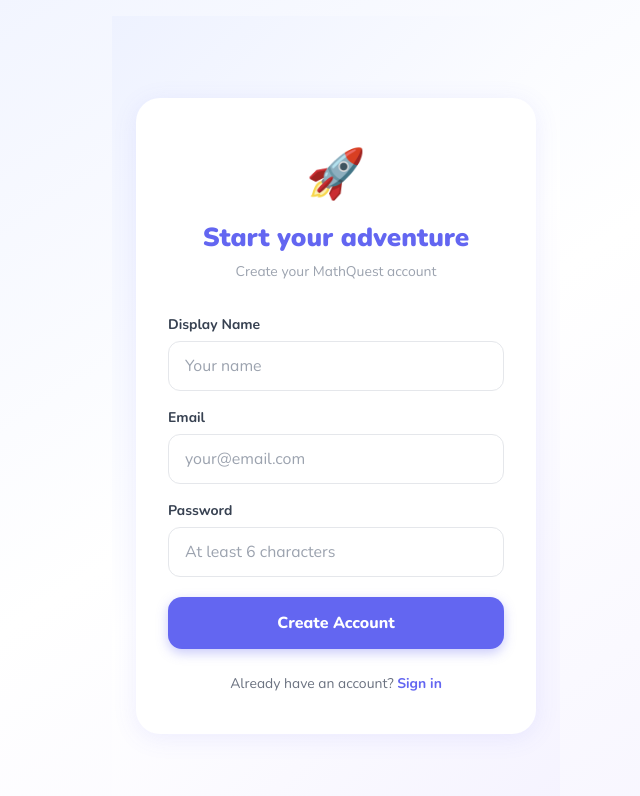
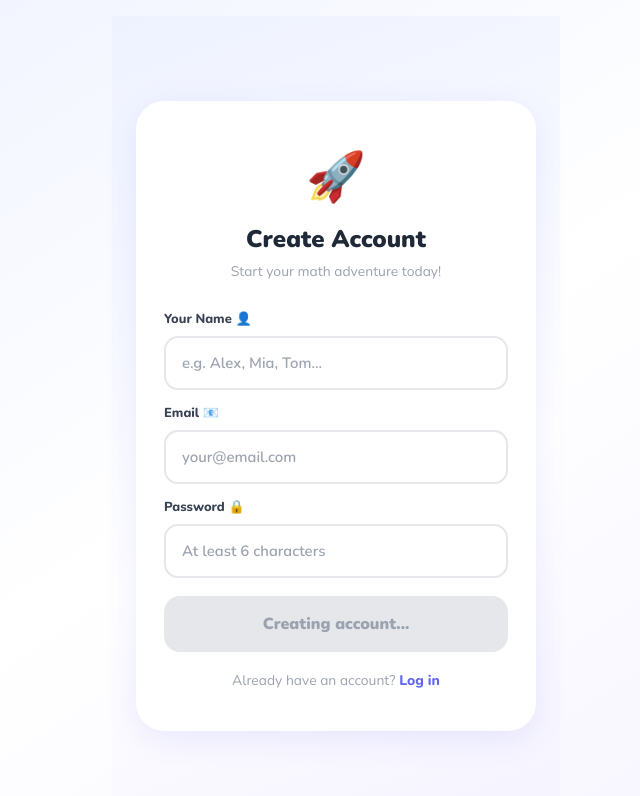
Before and after one commit to 9doltada9-dot/mathquest, a Next.js app in the folder apps/web/: page /mathquest/register in a window 1280 px wide. Shown: the top 796 px of the page, without its empty margins (304-944 px from the left). Built offline with nearby package versions, Linux system fonts and the light colour scheme; no server answers.

Commit message:
feat: add display name input in register

```diff
--- a/apps/web/src/app/(auth)/register/page.tsx
+++ b/apps/web/src/app/(auth)/register/page.tsx
@@ -1,175 +1,151 @@
 'use client'
 
-import { useState, useEffect } from 'react'
-import { useRouter } from 'next/navigation'
+import { useState } from 'react'
 import { useAuthStore } from '@/store/authStore'
+import { useGameStore } from '@/store/gameStore'
 
 export default function RegisterPage() {
-  const router = useRouter()
-  const { signUp, user, loading, error, clearError, initialize } = useAuthStore()
-
-  const [displayName, setDisplayName] = useState('')
+  const { signUp, loading, error } = useAuthStore()
+  const { setDisplayName } = useGameStore()
+  const [name, setName] = useState('')
   const [email, setEmail] = useState('')
   const [password, setPassword] = useState('')
-  const [submitting, setSubmitting] = useState(false)
-  const [success, setSuccess] = useState(false)
+  const [done, setDone] = useState(false)
+  const [localError, setLocalError] = useState('')
 
-  useEffect(() => { initialize() }, [initialize])
-  useEffect(() => { if (user) router.push('/dashboard') }, [user, router])
+  const handleSubmit = async () => {
+    setLocalError('')
+    if (!name.trim()) { setLocalError('Please enter your name'); return }
+    if (!email.trim()) { setLocalError('Please enter your email'); return }
+    if (password.length < 6) { setLocalError('Password must be at least 6 characters'); return }
 
-  const handleSubmit = async (e: React.FormEvent) => {
-    e.preventDefault()
-    setSubmitting(true)
-    await signUp(email, password, displayName)
-    setSubmitting(false)
-    if (!error) setSuccess(true)
+    const result = await signUp(email, password)
+    if (!result.error) {
+      setDisplayName(name.trim())
+      setDone(true)
+    }
   }
 
-  if (success) {
-    return (
-      <div style={{
-        minHeight: '100vh', display: 'flex', alignItems: 'center', justifyContent: 'center',
-        background: 'linear-gradient(135deg, #ECFDF5 0%, #fff 100%)',
-        fontFamily: 'Nunito, sans-serif', padding: '1rem',
-      }}>
-        <div style={{ textAlign: 'center', maxWidth: 360 }}>
-          <div style={{ fontSize: 64, marginBottom: 16 }}>🎉</div>
-          <h2 style={{ fontSize: 24, fontWeight: 900, color: '#059669', marginBottom: 8 }}>
-            Account created!
-          </h2>
-          <p style={{ color: '#6B7280', fontSize: 15, marginBottom: 24 }}>
-            Check your email to confirm your account, then sign in.
-          </p>
-          <a href="/mathquest/login/" style={{
-            background: '#6366F1', color: 'white',
-            padding: '12px 32px', borderRadius: 14,
-            fontWeight: 700, textDecoration: 'none', fontSize: 15,
-          }}>
-            Go to Login
-          </a>
-        </div>
-      </div>
-    )
+  const inputStyle = {
+    width: '100%', padding: '14px 16px', borderRadius: 14,
+    border: '2px solid #E5E7EB', fontSize: 15, fontFamily: 'Nunito, sans-serif',
+    fontWeight: 600, color: '#1F2937', outline: 'none',
+    boxSizing: 'border-box' as const, transition: 'border-color 0.2s',
   }
 
+  if (done) return (
+    <div style={{ minHeight: '100vh', background: 'linear-gradient(160deg,#EEF2FF 0%,#fff 60%,#F5F3FF 100%)', display: 'flex', alignItems: 'center', justifyContent: 'center', fontFamily: 'Nunito, sans-serif', padding: 20 }}>
+      <div style={{ background: 'white', borderRadius: 28, padding: '40px 32px', textAlign: 'center', maxWidth: 360, width: '100%', boxShadow: '0 8px 32px rgba(99,102,241,0.12)' }}>
+        <div style={{ fontSize: 60, marginBottom: 12 }}>🎉</div>
+        <h2 style={{ fontSize: 24, fontWeight: 900, color: '#1F2937', margin: '0 0 8px' }}>Welcome, {name}!</h2>
+        <p style={{ color: '#6B7280', fontSize: 14, margin: '0 0 24px', lineHeight: 1.6 }}>
+          Check your email to confirm your account, then log in to start your adventure!
+        </p>
+        <a href="/mathquest/login/" style={{
+          display: 'block', background: 'linear-gradient(135deg,#6366F1,#8B5CF6)',
+          color: 'white', borderRadius: 16, padding: '16px', fontSize: 16,
+          fontWeight: 900, textDecoration: 'none', textAlign: 'center',
+        }}>
+          Go to Login →
+        </a>
+      </div>
+    </div>
+  )
+
   return (
-    <div style={{
-      minHeight: '100vh',
-      background: 'linear-gradient(135deg, #EEF2FF 0%, #fff 50%, #F5F3FF 100%)',
-      display: 'flex', alignItems: 'center', justifyContent: 'center',
-      padding: '1rem', fontFamily: 'Nunito, sans-serif',
-    }}>
-      <div style={{
-        background: 'white', borderRadius: 24, padding: '2.5rem 2rem',
-        width: '100%', maxWidth: 400,
-        boxShadow: '0 4px 24px rgba(99,102,241,0.1)',
-      }}>
-        <div style={{ textAlign: 'center', marginBottom: 32 }}>
-          <div style={{ fontSize: 48 }}>🚀</div>
-          <h1 style={{ fontSize: 26, fontWeight: 900, color: '#6366F1', margin: '8px 0 4px' }}>
-            Start your adventure
-          </h1>
-          <p style={{ color: '#9CA3AF', fontSize: 14, margin: 0 }}>
-            Create your MathQuest account
-          </p>
+    <div style={{ minHeight: '100vh', background: 'linear-gradient(160deg,#EEF2FF 0%,#fff 60%,#F5F3FF 100%)', display: 'flex', alignItems: 'center', justifyContent: 'center', fontFamily: 'Nunito, sans-serif', padding: 20 }}>
+      <div style={{ background: 'white', borderRadius: 28, padding: '40px 28px', maxWidth: 400, width: '100%', boxShadow: '0 8px 32px rgba(99,102,241,0.12)' }}>
+
+        {/* Header */}
+        <div style={{ textAlign: 'center', marginBottom: 28 }}>
+          <div style={{ fontSize: 48, marginBottom: 8 }}>🚀</div>
+          <h1 style={{ fontSize: 24, fontWeight: 900, color: '#1F2937', margin: '0 0 4px' }}>Create Account</h1>
+          <p style={{ color: '#9CA3AF', fontSize: 14, margin: 0 }}>Start your math adventure today!</p>
         </div>
 
-        {error && (
-          <div style={{
-            background: '#FEE2E2', borderRadius: 12, padding: '12px 16px',
-            color: '#DC2626', fontSize: 14, marginBottom: 20,
-            display: 'flex', justifyContent: 'space-between', alignItems: 'center',
-          }}>
-            <span>{error}</span>
-            <button onClick={clearError} style={{ background: 'none', border: 'none', cursor: 'pointer', color: '#DC2626', fontSize: 18 }}>×</button>
-          </div>
-        )}
+        {/* Form */}
+        <div style={{ display: 'flex', flexDirection: 'column', gap: 14 }}>
 
-        <form onSubmit={handleSubmit} style={{ display: 'flex', flexDirection: 'column', gap: 16 }}>
+          {/* Name */}
           <div>
-            <label style={{ display: 'block', fontSize: 14, fontWeight: 700, color: '#374151', marginBottom: 6 }}>
-              Display Name
+            <label style={{ fontSize: 13, fontWeight: 800, color: '#374151', display: 'block', marginBottom: 6 }}>
+              Your Name 👤
             </label>
             <input
               type="text"
-              value={displayName}
-              onChange={(e) => setDisplayName(e.target.value)}
-              placeholder="Your name"
-              required
-              style={{
-                width: '100%', padding: '12px 16px', borderRadius: 12, boxSizing: 'border-box',
-                border: '1.5px solid #E5E7EB', fontSize: 16, outline: 'none',
-                fontFamily: 'Nunito, sans-serif',
-              }}
-              onFocus={(e) => e.target.style.borderColor = '#6366F1'}
-              onBlur={(e) => e.target.style.borderColor = '#E5E7EB'}
+              placeholder="e.g. Alex, Mia, Tom..."
+              value={name}
+              onChange={e => setName(e.target.value)}
+              style={inputStyle}
+              onFocus={e => e.target.style.borderColor = '#6366F1'}
+              onBlur={e => e.target.style.borderColor = '#E5E7EB'}
             />
           </div>
 
+          {/* Email */}
           <div>
-            <label style={{ display: 'block', fontSize: 14, fontWeight: 700, color: '#374151', marginBottom: 6 }}>
-              Email
+            <label style={{ fontSize: 13, fontWeight: 800, color: '#374151', display: 'block', marginBottom: 6 }}>
+              Email 📧
             </label>
             <input
               type="email"
+              placeholder="your@email.com"
               value={email}
-              onChange={(e) => setEmail(e.target.value)}
-              placeholder="your@email.com"
-              required
-              style={{
-                width: '100%', padding: '12px 16px', borderRadius: 12, boxSizing: 'border-box',
-                border: '1.5px solid #E5E7EB', fontSize: 16, outline: 'none',
-                fontFamily: 'Nunito, sans-serif',
-              }}
-              onFocus={(e) => e.target.style.borderColor = '#6366F1'}
-              onBlur={(e) => e.target.style.borderColor = '#E5E7EB'}
+              onChange={e => setEmail(e.target.value)}
+              style={inputStyle}
+              onFocus={e => e.target.style.borderColor = '#6366F1'}
+              onBlur={e => e.target.style.borderColor = '#E5E7EB'}
             />
           </div>
 
+          {/* Password */}
           <div>
-            <label style={{ display: 'block', fontSize: 14, fontWeight: 700, color: '#374151', marginBottom: 6 }}>
-              Password
+            <label style={{ fontSize: 13, fontWeight: 800, color: '#374151', display: 'block', marginBottom: 6 }}>
+              Password 🔒
             </label>
             <input
               type="password"
+              placeholder="At least 6 characters"
               value={password}
-              onChange={(e) => setPassword(e.target.value)}
-              placeholder="At least 6 characters"
-              minLength={6}
-              required
-              style={{
-                width: '100%', padding: '12px 16px', borderRadius: 12, boxSizing: 'border-box',
-                border: '1.5px solid #E5E7EB', fontSize: 16, outline: 'none',
-                fontFamily: 'Nunito, sans-serif',
-              }}
-              onFocus={(e) => e.target.style.borderColor = '#6366F1'}
-              onBlur={(e) => e.target.style.borderColor = '#E5E7EB'}
+              onChange={e => setPassword(e.target.value)}
+              onKeyDown={e => e.key === 'Enter' && handleSubmit()}
+              style={inputStyle}
+              onFocus={e => e.target.style.borderColor = '#6366F1'}
+              onBlur={e => e.target.style.borderColor = '#E5E7EB'}
             />
           </div>
 
+          {/* Error */}
+          {(localError || error) && (
+            <div style={{ background: '#FEF2F2', border: '1px solid #FECACA', borderRadius: 12, padding: '10px 14px', fontSize: 13, color: '#DC2626', fontWeight: 600 }}>
+              ⚠️ {localError || error}
+            </div>
+          )}
+
+          {/* Submit */}
           <button
-            type="submit"
-            disabled={submitting}
+            onClick={handleSubmit}
+            disabled={loading}
             style={{
-              background: submitting ? '#A5B4FC' : '#6366F1',
-              color: 'white', border: 'none', borderRadius: 14,
-              padding: '14px', fontSize: 16, fontWeight: 800,
-              cursor: submitting ? 'not-allowed' : 'pointer',
-              fontFamily: 'Nunito, sans-serif',
-              boxShadow: '0 4px 12px rgba(99,102,241,0.35)',
-              marginTop: 4,
+              background: loading ? '#E5E7EB' : 'linear-gradient(135deg,#6366F1,#8B5CF6)',
+              color: loading ? '#9CA3AF' : 'white',
+              border: 'none', borderRadius: 16, padding: '16px',
+              fontSize: 16, fontWeight: 900, cursor: loading ? 'not-allowed' : 'pointer',
+              fontFamily: 'Nunito, sans-serif', marginTop: 4,
+              boxShadow: loading ? 'none' : '0 4px 16px rgba(99,102,241,0.4)',
             }}
           >
-            {submitting ? 'Creating account...' : 'Create Account'}
+            {loading ? 'Creating account...' : "Let's Go! 🚀"}
           </button>
-        </form>
 
-        <p style={{ textAlign: 'center', marginTop: 24, fontSize: 14, color: '#6B7280' }}>
-          Already have an account?{' '}
-          <a href="/mathquest/login/" style={{ color: '#6366F1', fontWeight: 700, textDecoration: 'none' }}>
-            Sign in
-          </a>
-        </p>
+          {/* Login link */}
+          <p style={{ textAlign: 'center', fontSize: 14, color: '#9CA3AF', margin: '4px 0 0' }}>
+            Already have an account?{' '}
+            <a href="/mathquest/login/" style={{ color: '#6366F1', fontWeight: 800, textDecoration: 'none' }}>
+              Log in
+            </a>
+          </p>
+        </div>
       </div>
     </div>
   )
```
